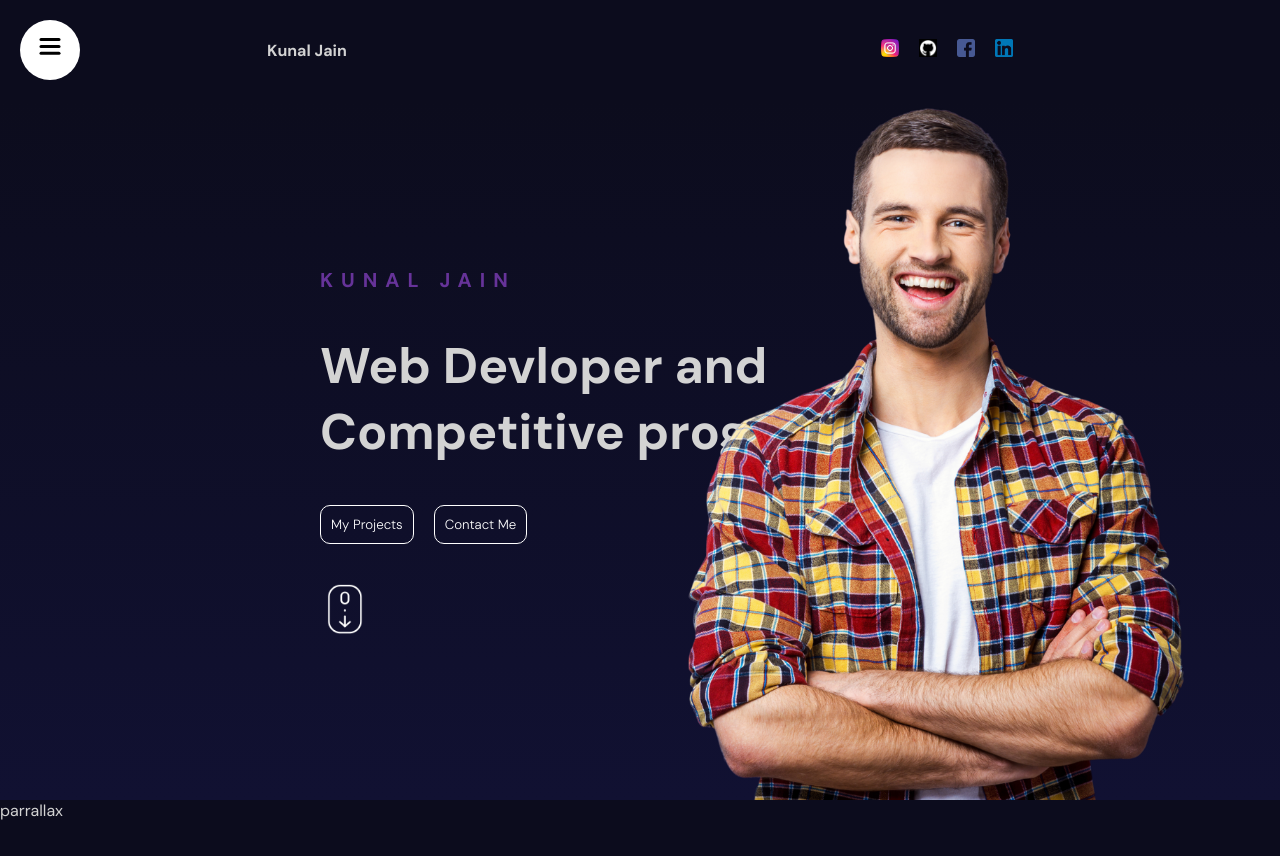
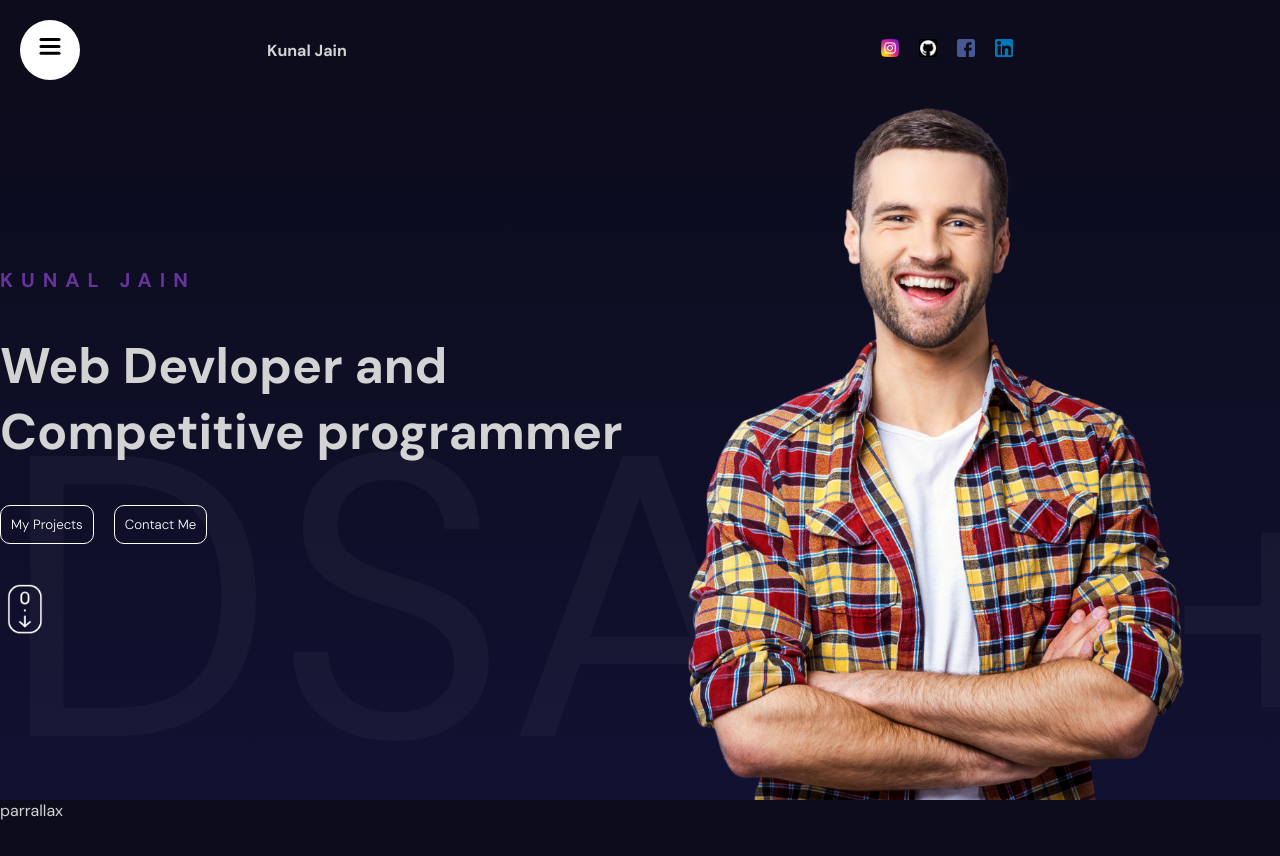
Before and after one commit to Kuna1jain/My-Portfolio, a React (Vite) app: page / in a window 1280 px wide. Shown: the top 856 px of the page. Built offline with nearby package versions, Linux system fonts and the light colour scheme.

Commit message:
solved a bug of hiding sidebar.

```diff
--- a/src/App.jsx
+++ b/src/App.jsx
@@ -5,8 +5,9 @@ const App = () => {
   return <div>
 
     <section id="Homepage">
-      <Navbar/>
-      <Hero/>
+    <Navbar/>
+    <Hero/>
+
     </section>
     <section id="Skills">parrallax</section>
     <section id="Portfolio">services</section>
--- a/src/components/Hero/Hero.jsx
+++ b/src/components/Hero/Hero.jsx
@@ -1,18 +1,41 @@
-import "./hero.scss"
+import { motion } from "framer-motion";
+import "./hero.scss";
+const textVariants = {
+    initial: {
+        x: -500,
+        opacity: 0,
+    },
+    animate: {
+        x: 0,
+        opacity: 1,
+        transition: {
+            duration: 1,
+            staggerChikdren: 0.1,
+        },
+    },
+
+};
 const Hero = () => {
     return (
         <div className="hero">
             <div className="wrapper">
-                <div className="textContainer">
-                    <h2>KUNAL JAIN</h2>
-                    <h1>Web Devloper and Competitive programmer</h1>
-                    <div className="buttons">
-                        <button>My Projects</button>
-                        <button>Contact Me</button>
-                    </div>
-                    <img src="/scroll.png" alt="" />
-                </div>
+                <motion.div
+                className="textContainer"
+                 variants={textVariants}
+                 initial="initial"
+                 animate="animate">
+                    <motion.h2 variants={textVariants}>KUNAL JAIN</motion.h2>
+                    <motion.h1 variants={textVariants}>Web Devloper and Competitive programmer</motion.h1>
+                    <motion.div variants={textVariants} className="buttons">
+                        <motion.button variants={textVariants}>My Projects</motion.button>
+                        <motion.button variants={textVariants}>Contact Me</motion.button>
+                    </motion.div>
+                    <motion.img variants={textVariants} src="/scroll.png" alt="" />
+                </motion.div>
             </div>
+            <motion.div className="slidingTextContainer">
+                DSA C++ REACTJS PROBLEM SOLVING
+            </motion.div>
             <div className="imageContainer">
                 <img src="/hero.png" alt="" />
             </div>
--- a/src/components/Hero/hero.scss
+++ b/src/components/Hero/hero.scss
@@ -1,32 +1,37 @@
-.hero{
+@import "../../app.scss";
+.hero {
+    // height:100vh;
     height: calc(100vh - 100px);
     overflow: hidden;
-    background : linear-gradient(180deg,#0c0c1d ,#111132);
+    background: linear-gradient(180deg, #0c0c1d, #111132);
     position: relative;
-}
+
     .wrapper{
         max-width: 1366px;
+        height: 100%;
         margin: auto;
-    height: 100%;
-    display: flex;
-    .textContainer{
+        // display: flex;
+        .textContainer {
             width: 50%;
-        margin: auto;
+            // margin: auto;
             height: 100%;
             display: flex;
             flex-direction: column;
             justify-content: center;
             gap: 40px;
-        h2{
+
+            h2 {
                 font-size: 20px;
                 color: rebeccapurple;
                 letter-spacing: 8px;
             }
-        h1{
+
+            h1 {
                 font-size: 50px;
             }
-        .buttons{
-            button{
+
+            .buttons {
+                button {
                     padding: 10px;
                     border: 1px solid white;
                     border-radius: 10px;
@@ -37,18 +42,31 @@
                     font-weight: 300;
                 }
             }
-        img{
+
+            img {
                 width: 50px;
             }
         }
     }
-.imageContainer{
+
+    .imageContainer {
         height: 100%;
         position: absolute;
         top: 0;
         right: 0;
-    img{
+
+        img {
             width: 100%;
             height: 100%;
         }
     }
+
+    .slidingTextContainer {
+        position: absolute;
+        font-size: 50vh;
+        bottom: -60px;
+        white-space: nowrap;
+        color: #ffffff09;
+
+    }
+}
--- a/src/components/sidebar/Sidebar.jsx
+++ b/src/components/sidebar/Sidebar.jsx
@@ -24,12 +24,13 @@ const variants = {
 };
 const Sidebar = () =>{
     const [open,setOpen]=useState(false)
-    return <motion.div className="sidebar" animate={open? "open" : "closed"}>
+    return( <motion.div className="sidebar" animate={open? "open" : "closed"}>
         <motion.div className="bg" variants={variants}>
             <Links/>
         </motion.div>
         <ToggleButton setOpen={setOpen} />
 
     </motion.div>
+    );
 };
 export default Sidebar;
--- a/src/components/sidebar/sidebar.scss
+++ b/src/components/sidebar/sidebar.scss
@@ -1,10 +1,13 @@
+@import "../../app.scss";
 .sidebar{
     display: flex;
     flex-direction: column;
     align-items: center;
+    justify-content: center;
     background-color: white;
     color: black;
     .bg{
+        z-index: 999;
         position: fixed;
         top: 0;
         left: 0;
@@ -28,6 +31,7 @@
         }
     }
     button{
+        z-index: 999;
         width: 50px;
         height: 50px;
         border-radius: 50%;
```
Lines whose indentation alone changed are shown as unchanged.
